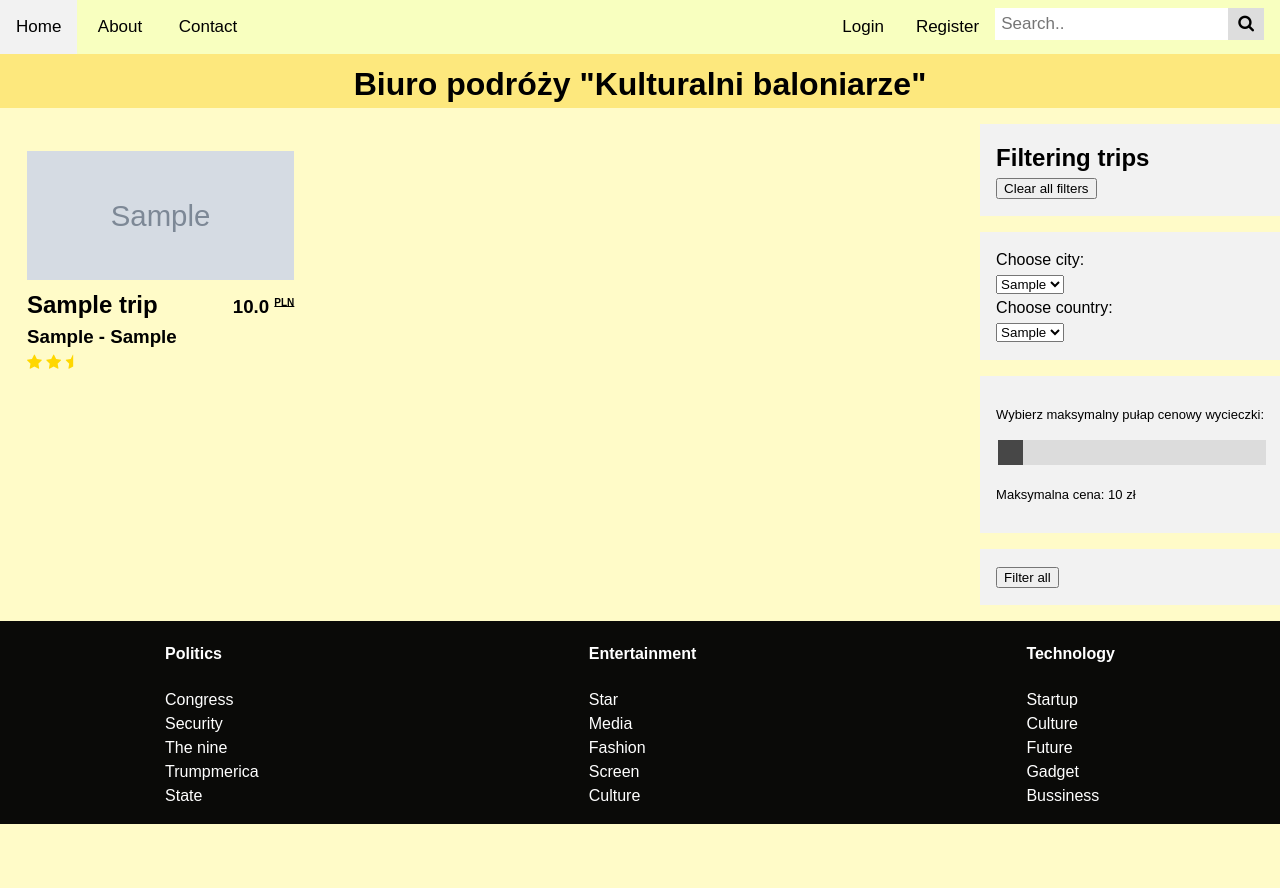
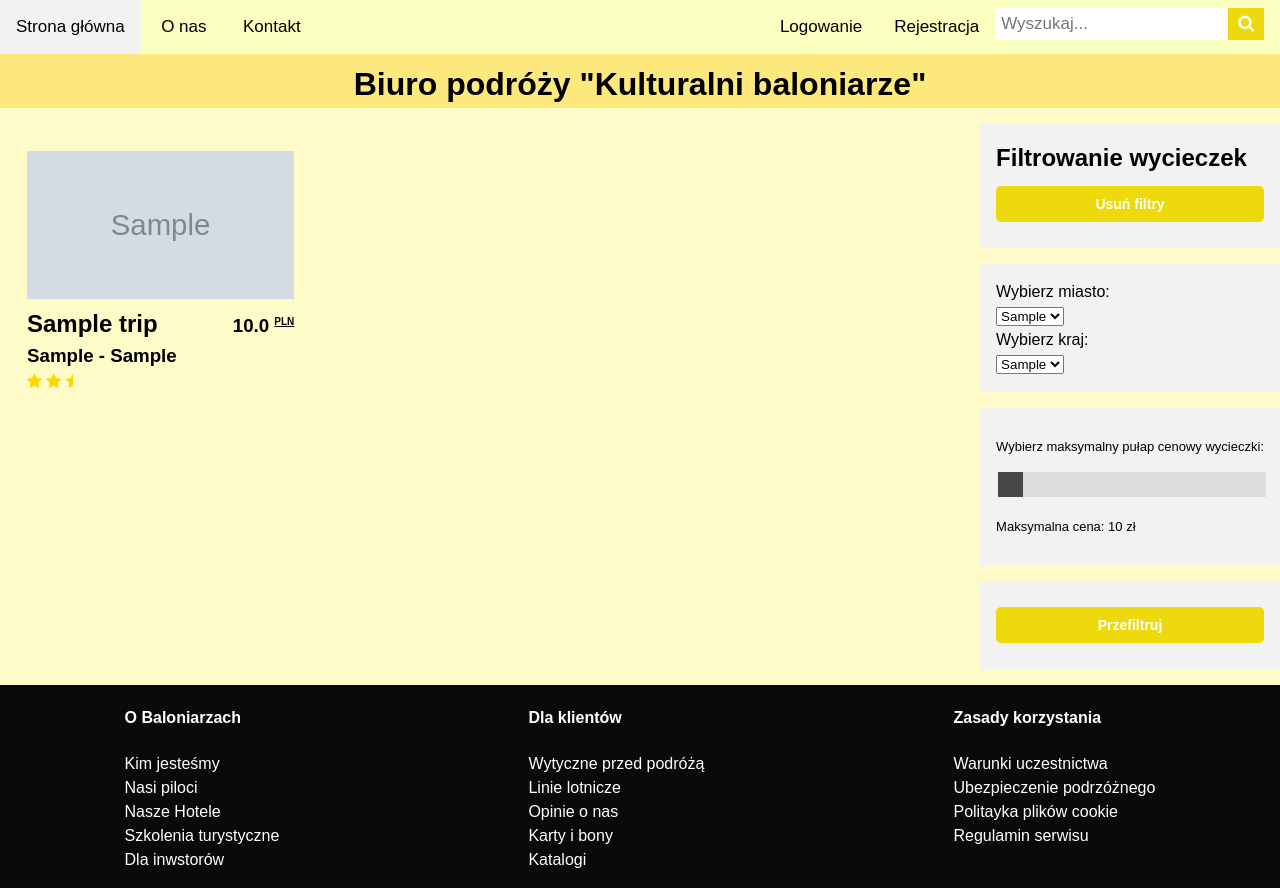
Before and after one commit to Varmont/Project_SGGW, a Flask app: page / in a window 1280 px wide. Before the commit the page ends 824 px from the top, so only its background shows below. Run offline with Flask 3, Linux system fonts and the light colour scheme; tables that the repository leaves empty hold one stand-in row (values such as "Sample post"); grey boxes marked "Sample" are stand-in pictures; some libraries are stand-ins or nearby versions.

Commit message:
Zmiany napisów i wygądu niektórych przycisków

```diff
--- a/app/main/templates/base.html
+++ b/app/main/templates/base.html
@@ -36,41 +36,39 @@
 
     <div class="footer">
         {% if current_user.is_authenticated %}
-        Zalogowany jako
-        {{ current_user.username }}
+        Zalogowany jako:
+        {{ current_user.email }}
         {% endif %}
         <div class="bottomlinks">
-            <h4>Politics</h4>
+            <h4>O Baloniarzach</h4>
             <ul>
-                <li><a href="#">Congress</a></li>
-                <li><a href="#">Security</a></li>
-                <li><a href="#">The nine</a></li>
-                <li><a href="#">Trumpmerica</a></li>
-                <li><a href="#">State</a></li>
+                <li><a href="#">Kim jesteśmy</a></li>
+                <li><a href="#">Nasi piloci</a></li>
+                <li><a href="#">Nasze Hotele</a></li>
+                <li><a href="#">Szkolenia turystyczne</a></li>
+                <li><a href="#">Dla inwstorów</a></li>
             </ul>
         </div>
         <div class="bottomlinks">
-            <h4>Entertainment</h4>
+            <h4>Dla klientów</h4>
             <ul>
-                <li><a href="#">Star</a></li>
-                <li><a href="#">Media</a></li>
-                <li><a href="#">Fashion</a></li>
-                <li><a href="#">Screen</a></li>
-                <li><a href="#">Culture</a></li>
+                <li><a href="#">Wytyczne przed podróżą</a></li>
+                <li><a href="#">Linie lotnicze</a></li>
+                <li><a href="#">Opinie o nas</a></li>
+                <li><a href="#">Karty i bony</a></li>
+                <li><a href="#">Katalogi</a></li>
             </ul>
         </div>
         <div class="bottomlinks">
-            <h4>Technology</h4>
+            <h4>Zasady korzystania</h4>
             <ul>
-                <li><a href="#">Startup</a></li>
-                <li><a href="#">Culture</a></li>
-                <li><a href="#">Future</a></li>
-                <li><a href="#">Gadget</a></li>
-                <li><a href="#">Bussiness</a></li>
+                <li><a href="#">Warunki uczestnictwa</a></li>
+                <li><a href="#">Ubezpieczenie podrzóżnego</a></li>
+                <li><a href="#">Politayka plików cookie</a></li>
+                <li><a href="#">Regulamin serwisu</a></li>
             </ul>
         </div>
     </div>
 </div>
 
-
 </html>
--- a/app/main/templates/index.html
+++ b/app/main/templates/index.html
@@ -2,12 +2,27 @@
 
 <!-- zawartość main -->
 <!-- header -->
+
+
 {% block header %}
 <h1>Biuro podróży "Kulturalni baloniarze"</h1>
 {% endblock %}
 
 {% block content %}
 <br/>
+<style>
+    .submit {
+      width: 100%;
+      padding: 10px 0;
+      margin: 10px auto;
+      border-radius: 5px;
+      border: none;
+      background: #EED90C;
+      font-size: 14px;
+      font-weight: 600;
+      color: #fff;
+      }
+</style>
 {% if request.args.get('max_loop') is none %}
 {% set max_loop = 6 %}
 {% else %}
@@ -51,10 +66,18 @@
 
 
 <div class="pins">
-    <h2>Filtering trips </h2>
+    <h2>Filtrowanie wycieczek </h2>
 
     <form action="/">
-        <input type="submit" value="Clear all filters"/>
+        <input type="submit" style=" width: 100%;
+      padding: 10px 0;
+      margin: 10px auto;
+      border-radius: 5px;
+      border: none;
+      background: #EED90C;
+      font-size: 14px;
+      font-weight: 600;
+      color: #fff;" value="Usuń filtry"/>
     </form>
 
 </div>
@@ -64,10 +87,10 @@
         <div class="container">
             <div class="column">
                 <div class="row">
-                    <label>Choose city: <br>{{ form.city }}</label>
+                    <label>Wybierz miasto: <br>{{ form.city }}</label>
                 </div>
                 <div class="row">
-                    <label>Choose country: <br>{{ form.country }}</label>
+                    <label>Wybierz kraj: <br>{{ form.country }}</label>
                 </div>
             </div>
         </div>
@@ -77,7 +100,15 @@
     </div>
 
     <div class="pins">
-        <input type="submit" value="Filter all">
+        <input style=" width: 100%;
+      padding: 10px 0;
+      margin: 10px auto;
+      border-radius: 5px;
+      border: none;
+      background: #EED90C;
+      font-size: 14px;
+      font-weight: 600;
+      color: #fff;" type="submit" value="Przefiltruj">
     </div>
 
 </form>
--- a/app/main/templates/topnavbar.html
+++ b/app/main/templates/topnavbar.html
@@ -10,22 +10,27 @@
 <div class="topnav" id="myDIV">
 
 
-    <a href="/">Home</a>
-    <a href="/about">About</a>
-    <a href="/contact">Contact</a>
+    <a href="/">Strona główna</a>
+    <a href="/about">O nas</a>
+    <a href="/contact">Kontakt</a>
     {% if current_user.is_authenticated %}
     <a href="/favourites?user={{ current_user.id }}">Ulubione</a>
     {% endif %}
     <div class="search-container">
         <form action="{{ url_for('main.search') }}" method="POST">
             {{ form.hidden_tag() }}
-            <input name="searched" placeholder="Search.." type="text">
-            <button type="submit"><i class="fa fa-search"></i></button>
+            <input name="searched" placeholder="Wyszukaj..." type="text">
+            <button type="submit"
+                    style=" display: inline-block;
+                            padding: 6px 10px;
+                            background: #EED90C;
+                            color: #fff;
+                            text-align: center;"><i class="fa fa-search"></i></button>
         </form>
     </div>
     {% if not current_user.is_authenticated %}
-    <a class='logging' href="/register">Register</a>
-    <a class='logging' href="/login">Login</a>
+    <a class='logging' href="/register">Rejestracja</a>
+    <a class='logging' href="/login">Logowanie</a>
     {% endif %}
     {% if current_user.is_authenticated %}
     <a class='logging' href="/logout">Wyloguj się</a>
--- a/app/trips/routes.py
+++ b/app/trips/routes.py
@@ -5,6 +5,7 @@ from datetime import datetime
 from flask import Blueprint, render_template, request, flash, url_for, redirect
 from flask_login import current_user
 from random import randint
+from ..main.forms import SearchForm
 
 trips = Blueprint('trips', __name__, template_folder = 'templates')
 
@@ -61,7 +62,7 @@ def unfollow(tripID):
 @trips.route('/favourites', methods=['GET'])
 def favourite():
     userID = request.args.get('user')
-
+    form = SearchForm()
     trips = db.session.execute(db.select(Trip).join(user_trip).where(user_trip.c.user_id == userID)).scalars()
 
-    return render_template('favourites.html', trips=trips)
+    return render_template('favourites.html', trips=trips, form=form)
--- a/app/trips/templates/tripadd.html
+++ b/app/trips/templates/tripadd.html
@@ -175,7 +175,7 @@
             <hr>
 
             <div class="btn-block">
-          <button type="submit" class="btn btn-primary">Submit</button>
+          <button type="submit" class="btn btn-primary">Zatwierdz</button>
         </div>
       </form>
     </div>
--- a/app/user_management/templates/login.html
+++ b/app/user_management/templates/login.html
@@ -134,7 +134,7 @@
   <body>
   {% include 'alerts.html' %}
     <div class="main-block">
-      <h1>Login</h1>
+      <h1>Logowanie</h1>
       <form method="POST" action="{{ url_for('user_management.login') }}">
         <hr>
 
@@ -144,12 +144,12 @@
         <label id="icon" for="email"><i class="fas fa-envelope"></i></label>
         <input type="text" class="form-control" name="email" id="email" placeholder="Email" autofocus required/>
         <label id="icon" for="password"><i class="fas fa-unlock-alt"></i></label>
-        <input type="password" class="form-control" name="password" id="password" placeholder="Password" required/>
+        <input type="password" class="form-control" name="password" id="password" placeholder="Hasło" required/>
         <hr>
 
         <hr>
         <div class="btn-block">
-          <button class="submit" type="submit" href="/">Submit</button>
+          <button class="submit" type="submit" href="/">Zatwierdz</button>
         </div>
       </form>
     </div>
```
Also changed, not shown: app/user_management/templates/register.html (+5 -5 lines).
